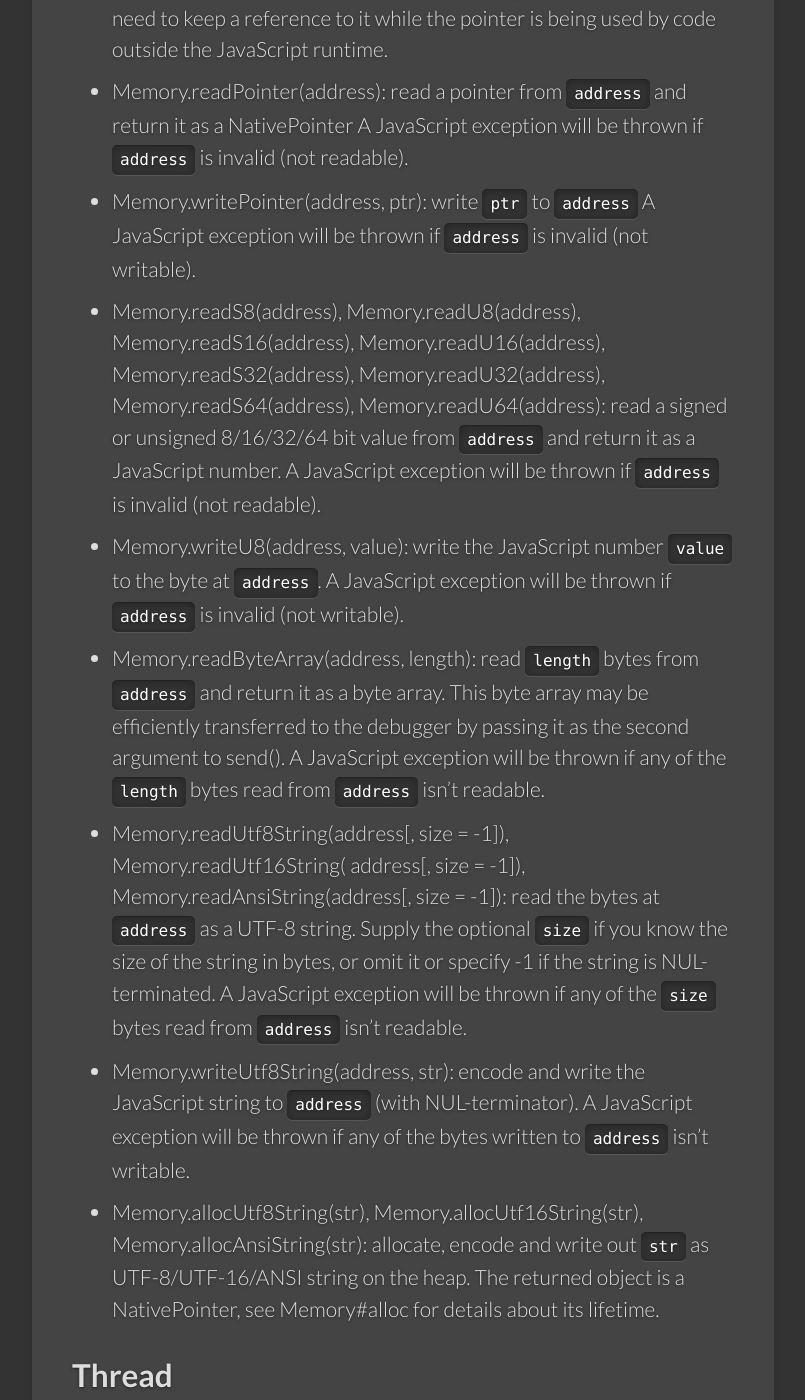
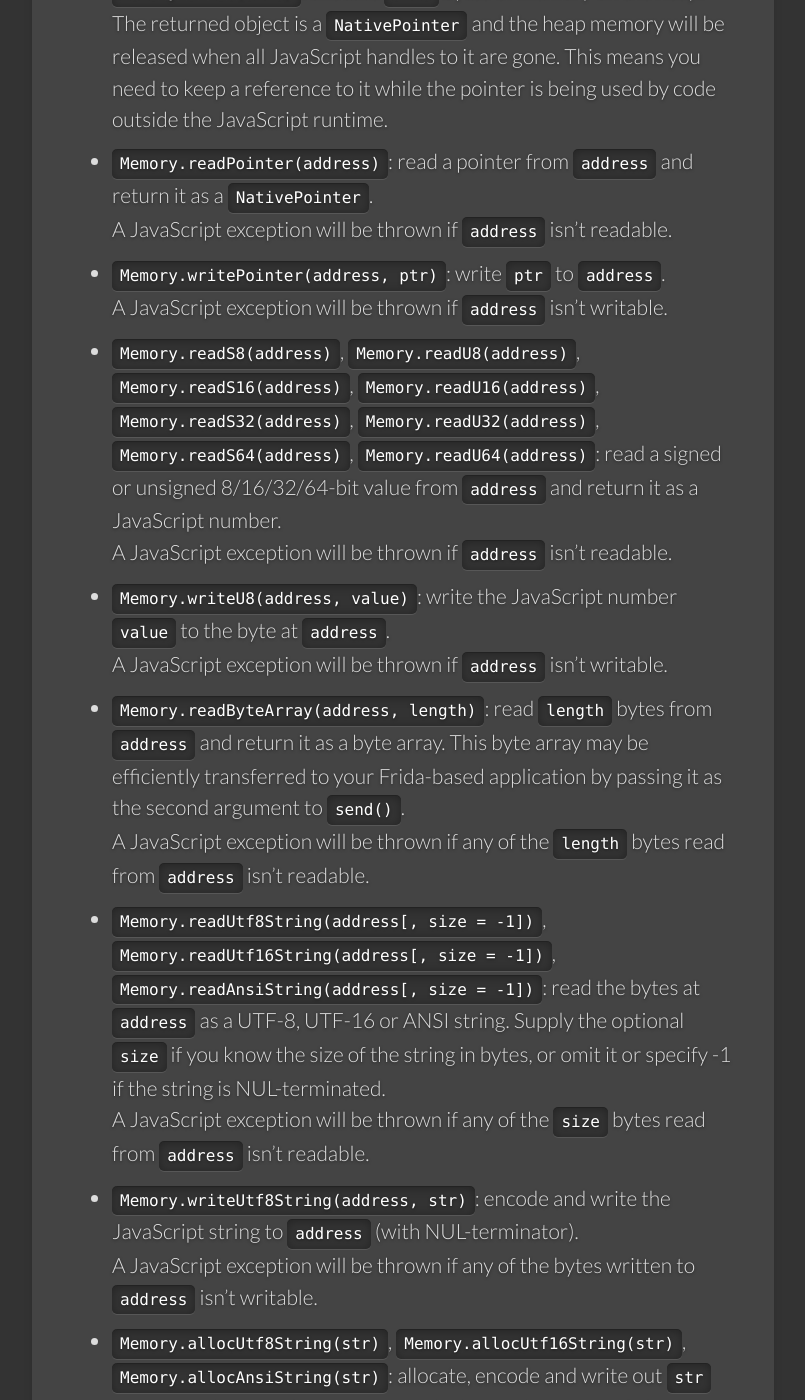
Before and after one commit to frida/frida-website, a Jekyll site: the page built from docs/javascript-api.md, in a window 1280 px wide and 1400 px high, scrolled down 4408 px. Shown: the whole window, without its empty margins (139-944 px from the left). Built offline with Jekyll 4.4.1, drawn with Linux system fonts in a browser that asks for light colours; some web fonts are replaced; some of the changed text lies outside the part shown.

Commit message:
Fix remainder of the formatting

```diff
--- a/docs/javascript-api.md
+++ b/docs/javascript-api.md
@@ -11,23 +11,25 @@ permalink: /docs/javascript-api/
 +   `ptr(s)`: short-hand for `new NativePointer(s)`
 
 +   `recv([type, ]callback)`: request `callback` to be called on the next
-    message received from your Frida-based application.  Optionally `type` may
+    message received from your Frida-based application. Optionally `type` may
     be specified to only receive a message where the `type` field is set to
-    `type`.  This will only give you one message, so you need to call `recv()`
-    again to receive the next one.
+    `type`.
+
+    This will only give you one message, so you need to call `recv()` again
+    to receive the next one.
 
 +   `send(message[, data])`: send the JavaScript object `message` to your
     Frida-based application (it must be serializable to JSON). `data` may be
     optionally passed to include a raw payload, like a buffer returned by
     `Memory#readByteArray`.
 
-+   `setTimeout(fn, delay)`: call `fn` after `delay` milliseconds, returns an
-    id that can be passed to `clearTimeout` to cancel it
++   `setTimeout(fn, delay)`: call `fn` after `delay` milliseconds. Returns an
+    id that can be passed to `clearTimeout` to cancel it.
 
 +   `clearTimeout(id)`: cancel id returned by call to `setTimeout`
 
-+   `setInterval(fn, delay)`: call `fn` every `delay` milliseconds, returns an
-    id that can be passed to `clearInterval` to cancel it
++   `setInterval(fn, delay)`: call `fn` every `delay` milliseconds. Returns an
+    id that can be passed to `clearInterval` to cancel it.
 
 +   `clearInterval(id)`: cancel id returned by call to `setInterval`
 
@@ -53,12 +55,12 @@ permalink: /docs/javascript-api/
 
     -   `onMatch: function onMatch(thread)`: called with `thread` object
         containing:
-        - `id`: OS-specific id
-        - `state`: string specifying either `running`, `stopped`, `waiting`,
-          `uninterruptible` or `halted`
-        - `registers`: object with the keys `pc` and `sp`, which are
-          NativePointer objects specifying EIP/RIP/PC and ESP/RSP/SP,
-          respectively, for ia32/x64/arm
+        -   `id`: OS-specific id
+        -   `state`: string specifying either `running`, `stopped`, `waiting`,
+            `uninterruptible` or `halted`
+        -   `registers`: object with the keys `pc` and `sp`, which are
+            NativePointer objects specifying EIP/RIP/PC and ESP/RSP/SP,
+            respectively, for ia32/x64/arm
 
         This function may return the string `stop` to cancel the enumeration
         early.
@@ -71,10 +73,10 @@ permalink: /docs/javascript-api/
 
     -   `onMatch: function onMatch(module)`: called with `module` object
         containing:
-        - `name`: canonical module name as a string
-        - `base`: base address as a NativePointer
-        - `size`: size in bytes
-        - `path`: full filesystem path as a string
+        -   `name`: canonical module name as a string
+        -   `base`: base address as a `NativePointer`
+        -   `size`: size in bytes
+        -   `path`: full filesystem path as a string
 
         This function may return the string `stop` to cancel the enumeration
         early.
@@ -89,9 +91,9 @@ permalink: /docs/javascript-api/
 
     -   `onMatch: function onMatch(range)`: called with `range` object
         containing:
-        - `base`: base address as a NativePointer
-        - `size`: size in bytes
-        - `protection`: protection string (see above)
+        -   `base`: base address as a `NativePointer`
+        -   `size`: size in bytes
+        -   `protection`: protection string (see above)
 
         This function may return the string `stop` to cancel the enumeration
         early.
@@ -103,13 +105,13 @@ permalink: /docs/javascript-api/
 ## Module
 
 +   `Module.enumerateExports(name, callbacks)`: enumerate exports of module with
-    the `name` as seen in Process#enumerateModules. `callbacks` is an object
+    the `name` as seen in `Process#enumerateModules`. `callbacks` is an object
     specifying:
 
     -   `onMatch: function onMatch(mod)`: called with `mod` object containing:
-        - `type`: string specifying either `function` or `variable`
-        - `name`: export name as a string
-        - `address`: absolute address as a NativePointer
+        -   `type`: string specifying either `function` or `variable`
+        -   `name`: export name as a string
+        -   `address`: absolute address as a `NativePointer`
 
         This function may return the string `stop` to cancel the enumeration
         early.
@@ -136,153 +139,209 @@ permalink: /docs/javascript-api/
         0x37 followed by any byte followed by 0xff
 
     -   `callbacks` is an object with:
+
         -   `onMatch: function onMatch(address, size)`: called with `address`
-            containing address of occurence as a NativePointer and `size`
-            specifying the size as a JavaScript number.  This function may
-            return the string 'stop' to cancel the memory scanning early.
-        -   `onError`: function onError(reason): called with `reason` when
+            containing the address of the occurence as a `NativePointer` and
+            `size` specifying the size as a JavaScript number.
+
+            This function may return the string `stop` to cancel the memory
+            scanning early.
+
+        -   `onError: function onError(reason)`: called with `reason` when
             there was a memory access error while scanning
+
         -   `onComplete: function onComplete()`: called when the memory range
             has been fully scanned
 
-+ Memory.alloc(size): allocate `size` bytes of memory on the heap.  The returned
-object is a NativePointer and the heap memory will be released when all
-JavaScript handles to it are gone.  This means you need to keep a reference to
-it while the pointer is being used by code outside the JavaScript runtime.
-+ Memory.readPointer(address): read a pointer from `address` and return it as a
-NativePointer A JavaScript exception will be thrown if `address` is invalid (not
-readable).
-+ Memory.writePointer(address, ptr): write `ptr` to `address` A JavaScript
-exception will be thrown if `address` is invalid (not writable).
-+ Memory.readS8(address), Memory.readU8(address), Memory.readS16(address),
-Memory.readU16(address), Memory.readS32(address), Memory.readU32(address),
-Memory.readS64(address), Memory.readU64(address): read a signed or unsigned
-8/16/32/64 bit value from `address` and return it as a JavaScript number.  A
-JavaScript exception will be thrown if `address` is invalid (not readable).
-+ Memory.writeU8(address, value): write the JavaScript number `value` to the
-byte at `address`.  A JavaScript exception will be thrown if `address` is
-invalid (not writable).
-+ Memory.readByteArray(address, length): read `length` bytes from `address` and
-return it as a byte array.  This byte array may be efficiently transferred to
-the debugger by passing it as the second argument to send().  A JavaScript
-exception will be thrown if any of the `length` bytes read from `address` isn't
-readable.
-+ Memory.readUtf8String(address\[, size = -1\]), Memory.readUtf16String(
-address\[, size = -1\]), Memory.readAnsiString(address\[, size = -1\]): read
-the bytes at `address` as a UTF-8 string.  Supply the optional `size` if you
-know the size of the string in bytes, or omit it or specify -1 if the string
-is NUL-terminated.
-A JavaScript exception will be thrown if any of the `size` bytes read from
-`address` isn't readable.
-+ Memory.writeUtf8String(address, str): encode and write the JavaScript string
-to `address` (with NUL-terminator).  A JavaScript exception will be thrown if
-any of the bytes written to `address` isn't writable.
-+ Memory.allocUtf8String(str), Memory.allocUtf16String(str),
-Memory.allocAnsiString(str): allocate, encode and write out `str` as
-UTF-8/UTF-16/ANSI string on the heap.  The returned object is a NativePointer,
-see Memory#alloc for details about its lifetime.
++   `Memory.alloc(size)`: allocate `size` bytes of memory on the heap. The
+    returned object is a `NativePointer` and the heap memory will be released
+    when all JavaScript handles to it are gone. This means you need to keep
+    a reference to it while the pointer is being used by code outside the
+    JavaScript runtime.
+
++   `Memory.readPointer(address)`: read a pointer from `address` and return
+    it as a `NativePointer`.
+
+    A JavaScript exception will be thrown if `address` isn't readable.
+
++   `Memory.writePointer(address, ptr)`: write `ptr` to `address`.
+
+    A JavaScript exception will be thrown if `address` isn't writable.
+
++   `Memory.readS8(address)`, `Memory.readU8(address)`,
+    `Memory.readS16(address)`, `Memory.readU16(address)`,
+    `Memory.readS32(address)`, `Memory.readU32(address)`,
+    `Memory.readS64(address)`, `Memory.readU64(address)`:
+    read a signed or unsigned 8/16/32/64-bit value from `address` and return it
+    as a JavaScript number.
+
+    A JavaScript exception will be thrown if `address` isn't readable.
+
++   `Memory.writeU8(address, value)`: write the JavaScript number `value` to the
+    byte at `address`.
+
+    A JavaScript exception will be thrown if `address` isn't writable.
+
++   `Memory.readByteArray(address, length)`: read `length` bytes from `address`
+    and return it as a byte array. This byte array may be efficiently
+    transferred to your Frida-based application by passing it as the second
+    argument to `send()`.
+
+    A JavaScript exception will be thrown if any of the `length` bytes read from
+    `address` isn't readable.
+
++   `Memory.readUtf8String(address[, size = -1])`,
+    `Memory.readUtf16String(address[, size = -1])`,
+    `Memory.readAnsiString(address[, size = -1])`:
+    read the bytes at `address` as a UTF-8, UTF-16 or ANSI string.  Supply the
+    optional `size` if you know the size of the string in bytes, or omit it or
+    specify -1 if the string is NUL-terminated.
+
+    A JavaScript exception will be thrown if any of the `size` bytes read from
+    `address` isn't readable.
+
++   `Memory.writeUtf8String(address, str)`: encode and write the JavaScript
+    string to `address` (with NUL-terminator).
+
+    A JavaScript exception will be thrown if any of the bytes written to
+    `address` isn't writable.
+
++   `Memory.allocUtf8String(str)`,
+    `Memory.allocUtf16String(str)`,
+    `Memory.allocAnsiString(str)`:
+    allocate, encode and write out `str` as a UTF-8/UTF-16/ANSI string on the
+    heap. The returned object is a `NativePointer`. See `Memory#alloc` for
+    details about its lifetime.
 
 
 ## Thread
-+ Thread.sleep(delay): suspend execution of the current thread for `delay`
-seconds specified as a JavaScript number. For example 0.05 to sleep for 50 ms.
+
++   `Thread.sleep(delay)`: suspend execution of the current thread for `delay`
+    seconds specified as a JavaScript number. For example 0.05 to sleep for
+    50 ms.
 
 
 ## NativePointer
-+ new NativePointer(s): create a new NativePointer from the string s containing
-a memory address in either decimal or hexadecimal if prefixed with "0x"
-- add(rhs): make a new NativePointer with this NativePointer plus rhs. rhs may
-  either be a JavaScript number or another NativePointer
-- sub(rhs): make a new NativePointer with this NativePointer minus rhs. rhs may
-  either be a JavaScript number or another NativePointer
-- toInt32(): cast this NativePointer to a signed 32-bit integer
-- toString(\[radix = 10\]): convert to a string of optional radix (defaults to
-10)
+
++   `new NativePointer(s)`: create a new NativePointer from the string `s`
+    containing a memory address in either decimal, or hexadecimal if prefixed
+    with "0x". You may use the `ptr(s)` short-hand for brevity.
+
+-   `add(rhs)`: make a new NativePointer with this NativePointer plus `rhs`.
+    `rhs` may either be a JavaScript number or another NativePointer.
+
+-   `sub(rhs)`: make a new NativePointer with this NativePointer minus `rhs`.
+    `rhs` may either be a JavaScript number or another NativePointer.
+
+-   `toInt32()`: cast this NativePointer to a signed 32-bit integer
+
+-   `toString([radix = 16])`: convert to a string of optional radix (defaults to
+    16)
 
 
 ## NativeFunction
-+ new NativeFunction(address, returnType, argTypes\[, abi\]): create a new
-NativeFunction from address specified with a NativePointer, return type and
-array of argument types, optionally also specifying the abi if not system
-default. For variadic functions, add a `'...'` entry to `argTypes` between
-the fixed arguments and the variadic ones.
 
-Supported types:
-- void
-- pointer
-- int
-- uint
-- long
-- ulong
-- char
-- uchar
-- float
-- double
-- int8
-- uint8
-- int16
-- uint16
-- int32
-- uint32
-- int64
-- uint64
++   `new NativeFunction(address, returnType, argTypes[, abi])`: create a new
+    NativeFunction to call the function at `address` (specified with a
+    `NativePointer`), where the `returnType` string specifies the return type,
+    and the `argTypes` array specifies the argument types. You may optionally
+    also specify `abi` if not system default. For variadic functions, add a
+    `'...'` entry to `argTypes` between the fixed arguments and the variadic
+    ones.
+    Note that the returned object is also a `NativePointer`, and can thus be
+    passed to `Interceptor#attach`.
 
-Supported ABIs:
- - default
+    Supported types:
 
- - Windows 32-bit:
-  - sysv
-  - stdcall
-  - thiscall
-  - fastcall
-  - mscdecl
+    -   void
+    -   pointer
+    -   int
+    -   uint
+    -   long
+    -   ulong
+    -   char
+    -   uchar
+    -   float
+    -   double
+    -   int8
+    -   uint8
+    -   int16
+    -   uint16
+    -   int32
+    -   uint32
+    -   int64
+    -   uint64
 
- - Windows 64-bit:
-  - win64
+    Supported ABIs:
 
- - UNIX x86:
-  - sysv
-  - unix64
+    -   default
 
- - UNIX ARM:
-  - sysv
-  - vfp
+    -   Windows 32-bit:
+        -   sysv
+        -   stdcall
+        -   thiscall
+        -   fastcall
+        -   mscdecl
+
+    - Windows 64-bit:
+        -   win64
+
+    - UNIX x86:
+        -   sysv
+        -   unix64
+
+    - UNIX ARM:
+        -   sysv
+        -   vfp
 
 
 ## NativeCallback
-+ `new NativeCallback(func, returnType, argTypes\[, abi\])`: create a new
-NativeCallback implemented by the JavaScript function `func`, return type and
-array of argument types, optionally also specifying the abi if not system
-default. See `NativeFunction` for details about supported types and abis. Note
-that the returned object inherits from `NativePointer`, and could be passed to
-`Interceptor#replace`.
+
++   `new NativeCallback(func, returnType, argTypes[, abi])`: create a new
+    NativeCallback implemented by the JavaScript function `func`, where the
+    `returnType` string specifies the return type, and the `argTypes` array
+    specifies the argument types. You may also specify the abi if not system
+    default. See `NativeFunction` for details about supported types and abis.
+    Note that the returned object is also a `NativePointer`, and can thus be
+    passed to `Interceptor#replace`.
 
 
 ## Socket
-+ Socket.type(handle): inspect the OS socket `handle` and return its type as a
-string which is either 'tcp', 'udp', 'tcp6', 'udp6', 'unix:stream',
-'unix:dgram', or `null` if invalid or unknown.
-+ Socket.localAddress(handle),
-  Socket.peerAddress(handle): inspect the OS socket `handle` and return its
-  local or peer address, or `null` if invalid or unknown.
-  The address object returned has the fields:
-    'ip' (IP sockets) The IP address as a string.
-    'port' (IP sockets) The port number as a JavaScript number.
-    'path' (UNIX sockets) The UNIX path as a string.
+
++   `Socket.type(handle)`: inspect the OS socket `handle` and return its type
+    as a string which is either `tcp`, `udp`, `tcp6`, `udp6`, `unix:stream`,
+    `unix:dgram`, or `null` if invalid or unknown.
+
++   `Socket.localAddress(handle)`,
+    `Socket.peerAddress(handle)`:
+    inspect the OS socket `handle` and return its local or peer address, or
+    `null` if invalid or unknown.
+
+    The object returned has the fields:
+    -   `ip`: (IP sockets) IP address as a string.
+    -   `port`: (IP sockets) Port number as a JavaScript number.
+    -   `path`: (UNIX sockets) UNIX path as a string.
 
 
 ## Interceptor
-+ Interceptor.attach(target, callbacks): Intercept calls to function at
-`target`, where `callbacks` is an object containing one or more of:
- - 'onEnter': function onEnter(args): callback function given one argument
-   `args` that can be used to read or write arguments as an array of
-   NativePointer objects.
- - 'onLeave': function onLeave(retval): callback function given one argument
-   `retval` that is a NativePointer containing the return value Note that these
-   functions will be invoked with `this` bound to a per-invocation
-   (thread-local) object where you can store arbitrary data, which is useful if
-   you want to read an argument `onEnter` and act on it in `onLeave`. For
-   example:
+
++   `Interceptor.attach(target, callbacks)`: intercept calls to function at
+    `target`, where `callbacks` is an object containing one or more of:
+
+    - `onEnter: function onEnter(args)`: callback function given one argument
+      `args` that can be used to read or write arguments as an array of
+      `NativePointer` objects.
+
+    - `onLeave: function onLeave(retval)`: callback function given one argument
+      `retval` that is a `NativePointer` containing the return value.
+
+    Note that these functions will be invoked with `this` bound to a
+    per-invocation (thread-local) object where you can store arbitrary data,
+    which is useful if you want to read an argument in `onEnter` and act on it
+    in `onLeave`.
+
+    For example:
+
 {% highlight js %}
 Interceptor.attach(Module.findExportByName("libc.so", "read"), {
     onEnter: function onEnter(args) {
@@ -295,15 +354,20 @@ Interceptor.attach(Module.findExportByName("libc.so", "read"), {
     }
 });
 {% endhighlight %}
-+ Interceptor.detachAll(): Detach all previously attached callbacks.
-+ Interceptor.replace(target, replacement): Replace function at `target` with
-implementation at `replacement`. This is typically used if you want to fully or
-partially replace an existing function's implementation. Use `NativeCallback` to
-implement a `replacement` in JavaScript. Note that `replacement` will be kept
-alive until `Interceptor#revert` is called. If you want to chain to the original
-implementation you can synchronously call `target` through a `NativeFunction`
-inside your implementation, which will bypass and go directly to the original
-implementation. Here's an example:
+
++   `Interceptor.detachAll()`: detach all previously attached callbacks.
+
++   `Interceptor.replace(target, replacement)`: replace function at `target`
+    with implementation at `replacement`. This is typically used if you want
+    to fully or partially replace an existing function's implementation. Use
+    `NativeCallback` to implement a `replacement` in JavaScript. Note that
+    `replacement` will be kept alive until `Interceptor#revert` is called.
+    If you want to chain to the original implementation you can synchronously
+    call `target` through a `NativeFunction` inside your implementation, which
+    will bypass and go directly to the original implementation.
+
+    Here's an example:
+
 {% highlight js %}
 var openPtr = Module.findExportByName("libc.so", "open");
 var open = new NativeFunction(openPtr, 'int', ['pointer', 'int']);
@@ -315,13 +379,18 @@ Interceptor.replace(openPtr, new NativeCallback(function (pathPtr, flags) {
     return fd;
 }, 'int', ['pointer', 'int']));
 {% endhighlight %}
-+ Interceptor.revert(target): Revert function at `target` to the previous
-implementation.
+
++   `Interceptor.revert(target)`: revert function at `target` to the previous
+    implementation.
+
 
 ## Stalker
-+ `Stalker.follow(\[threadId, options\])`: start stalking `threadId` (or the
-current thread if omitted), optionally with `options` for enabling events.
-For example:
+
++   `Stalker.follow([threadId, options])`: start stalking `threadId` (or the
+    current thread if omitted), optionally with `options` for enabling events.
+
+    For example:
+
 {% highlight js %}
 Stalker.follow(Process.getCurrentThreadId(), {
   events: {
@@ -342,21 +411,31 @@ Stalker.follow(Process.getCurrentThreadId(), {
   }
 });
 {% endhighlight %}
-+ `Stalker.unfollow(\[threadId\])`: stop stalking `threadId` (or the current
-thread if omitted).
-+ Stalker.garbageCollect(): free accumulated memory at a safe point after
-Stalker#unfollow.  This is needed to avoid race-conditions where the thread just
-unfollowed is executing its last instructions.
-+ Stalker.addCallProbe(address, callback): call `callback` (see
-Interceptor#attach#onEnter for signature) synchronously when a CALL is made to
-`address`.  Returns an id that can be passed to Stalker#removeCallProbe later.
-+ Stalker.removeCallProbe: Remove a call probe added by Stalker#addCallProbe.
-+ Stalker.trustThreshold: an integer specifying how many times a piece of code
-needs to be executed before it is assumed it can be trusted to not mutate.
-Specify -1 for no trust (slow), 0 to trust code from the get-go, and N to trust
-code after it has been executed N times. Defaults to 1.
-+ Stalker.queueCapacity: an integer specifying the capacity of the event queue
-in number of events. Defaults to 16384 events.
-+ Stalker.queueDrainInterval: an integer specifying the time in milliseconds
-between each time the event queue is drained. Defaults to 250 ms, which means
-that the event queue is drained four times per second.
+
++   `Stalker.unfollow([threadId])`: stop stalking `threadId` (or the current
+    thread if omitted).
+
++   `Stalker.garbageCollect()`: free accumulated memory at a safe point after
+    `Stalker#unfollow`. This is needed to avoid race-conditions where the
+    thread just unfollowed is executing its last instructions.
+
++   `Stalker.addCallProbe(address, callback)`: call `callback` (see
+    `Interceptor#attach#onEnter` for signature) synchronously when a CALL is
+    made to `address`. Returns an id that can be passed to
+    `Stalker#removeCallProbe` later.
+
++   Stalker.removeCallProbe: remove a call probe added by
+    `Stalker#addCallProbe`.
+
++   `Stalker.trustThreshold`: an integer specifying how many times a piece of
+    code needs to be executed before it is assumed it can be trusted to not
+    mutate.
+    Specify -1 for no trust (slow), 0 to trust code from the get-go, and N to
+    trust code after it has been executed N times. Defaults to 1.
+
++   `Stalker.queueCapacity`: an integer specifying the capacity of the event
+    queue in number of events. Defaults to 16384 events.
+
++   `Stalker.queueDrainInterval`: an integer specifying the time in milliseconds
+    between each time the event queue is drained. Defaults to 250 ms, which
+    means that the event queue is drained four times per second.
```
Also changed, not shown: other parts of docs/javascript-api.md (+3 -2 lines).
